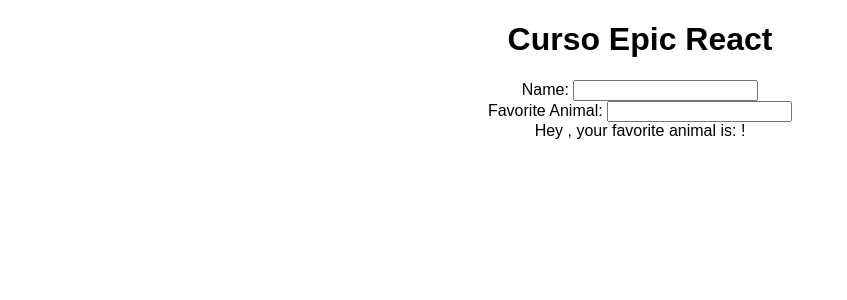
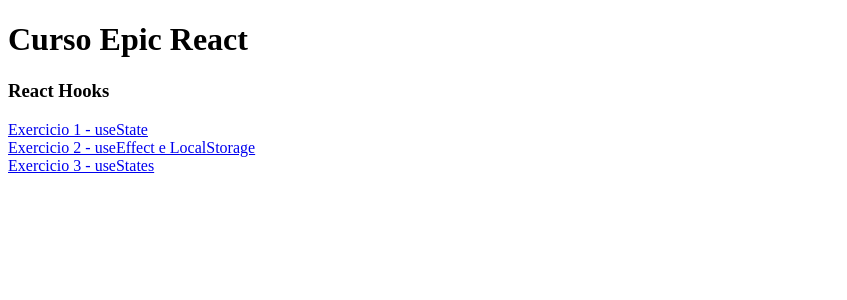
Before and after one commit to erisvaldocorreia2/epic-react, a React (Create React App) app: page / in a window 1280 px wide. Shown: the top 300 px of the page, without its empty margins (0-847 px from the left). Built offline with nearby package versions, Linux system fonts and the light colour scheme.

Commit message:
organizando projeto para navegacao entre telas

```diff
--- a/package.json
+++ b/package.json
@@ -10,6 +10,7 @@
     "@testing-library/react": "9.2.0",
     "react": "17.0.2",
     "react-dom": "17.0.2",
+    "react-router-dom": "4.1.1",
     "react-scripts": "4.0.0"
   },
   "devDependencies": {
--- a/src/App.js
+++ b/src/App.js
@@ -1,20 +1,15 @@
-//import Exercise1 from "./react-hooks/Exercise1";
-//import Exercise2 from "./react-hooks/Exercise2";
-import Exercise3 from "./react-hooks/Exercise3";
+import Routes from "./routes";
 
 import "./styles.css";
 
 export default function App() {
   return (
-    <div className="App">
+    <div>
       <h1 className="title" data-testid="test-title">
         Curso Epic React
       </h1>
-      {/* Instanciar aqui os Exercicios para validação */}
 
-      {/* <Exercise1 /> */}
-      {/* <Exercise2 /> */}
-      <Exercise3 />
+      <Routes />
     </div>
   );
 }
--- /dev/null
+++ b/src/Home.js
@@ -0,0 +1,19 @@
+import React from "react";
+import { Link } from "react-router-dom";
+import "./styles.css";
+
+export default function Home() {
+  return (
+    <div>
+      <div>
+        <h3>React Hooks</h3>
+        <Link to="/exe1">Exercicio 1 - useState</Link>
+        <br />
+        <Link to="/exe2">Exercicio 2 - useEffect e LocalStorage</Link>
+        <br />
+        <Link to="/exe3">Exercicio 3 - useStates</Link>
+        <br />
+      </div>
+    </div>
+  );
+}
--- a/src/index.js
+++ b/src/index.js
@@ -1,12 +1,6 @@
-import { StrictMode } from "react";
 import ReactDOM from "react-dom";
 
 import App from "./App";
 
 const rootElement = document.getElementById("root");
-ReactDOM.render(
-  <StrictMode>
-    <App />
-  </StrictMode>,
-  rootElement
-);
+ReactDOM.render(<App />, rootElement);
--- /dev/null
+++ b/src/routes.js
@@ -0,0 +1,24 @@
+import React from "react";
+import { Route, Switch, BrowserRouter } from "react-router-dom";
+
+import Home from "./Home";
+import Exercise1 from "./react-hooks/Exercise1";
+import Exercise2 from "./react-hooks/Exercise2";
+import Exercise3 from "./react-hooks/Exercise3";
+
+function Routes() {
+  return (
+    <BrowserRouter>
+      <Switch>
+        <Route component={Home} path="/" exact />
+        <Route path="/exe1">
+          <Exercise1 />
+        </Route>
+        <Route component={Exercise2} path="/exe2" />
+        <Route component={Exercise3} path="/exe3" />
+      </Switch>
+    </BrowserRouter>
+  );
+}
+
+export default Routes;
```
Also changed, not shown: 1 other file (tests, documents, lock files or other folders).
